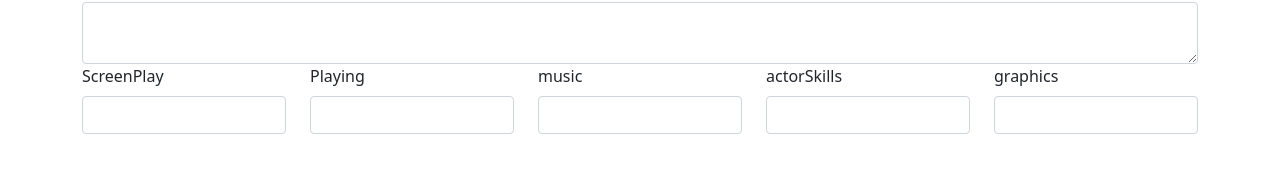
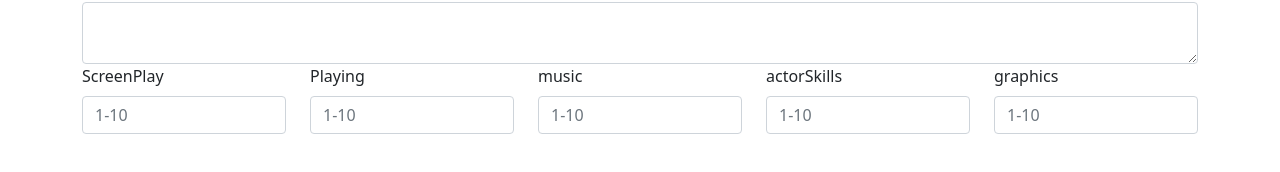
Before and after one commit to CodeNicee/WEEK9, a plain HTML site: page AddMovie.html in a window 1280 px wide. Shown: the part 240-412 px from the top of the page. Drawn offline with nearby package versions, Linux system fonts and the light colour scheme.

Commit message:
Update AddMovie.html

```diff
--- a/AddMovie.html
+++ b/AddMovie.html
@@ -49,23 +49,25 @@
                 </div>
                 <div class="col">
                     <label for="" class="form-label">ScreenPlay</label>
-                    <input type="number" name="" class="form-control" id="screenPlay">
+                    <input type="number" min="0" max="10" name="" class="form-control" id="screenPlay"
+                        placeholder="1-10">
                 </div>
                 <div class="col">
                     <label for="" class="form-label">Playing</label>
-                    <input type="number" name="" class="form-control" id="playing">
+                    <input type="number" min="0" max="10" name="" class="form-control" id="playing" placeholder="1-10">
                 </div>
                 <div class="col">
                     <label for="" class="form-label">music</label>
-                    <input type="number" name="" class="form-control" id="music">
+                    <input type="number" min="0" max="10" name="" class="form-control" id="music" placeholder="1-10">
                 </div>
                 <div class="col">
                     <label for="" class="form-label">actorSkills</label>
-                    <input type="number" name="" class="form-control" id="actorSkills">
+                    <input type="number" min="0" max="10" name="" class="form-control" id="actorSkills"
+                        placeholder="1-10">
                 </div>
                 <div class="col ">
                     <label for="" class="form-label">graphics</label>
-                    <input type="number" name="" class="form-control" id="graphics">
+                    <input type="number" min="0" max="10" name="" class="form-control" id="graphics" placeholder="1-10">
                 </div>
             </div>
         </form>
```
